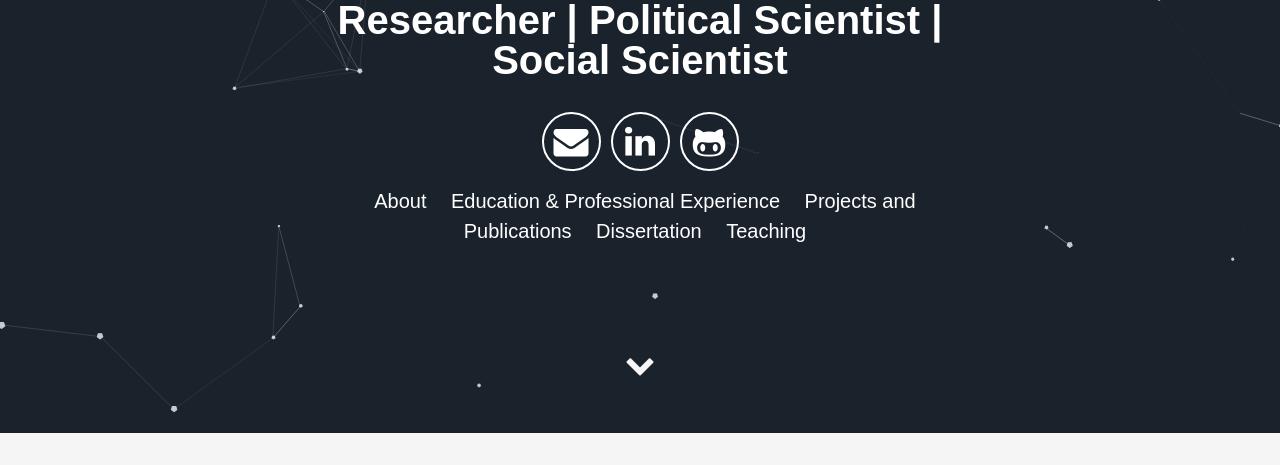
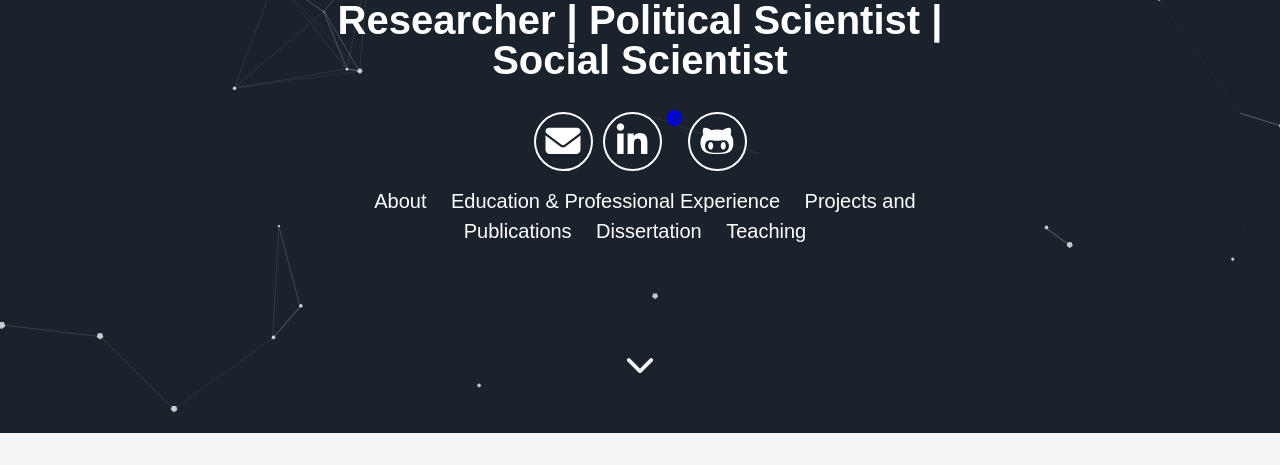
Before and after one commit to SimplyWillis/nicholastwillis, a Jekyll site: the page built from index.html, in a window 1280 px wide. Shown: the part 467-932 px from the top of the page. Built offline with Jekyll 4.4.1, drawn with Linux system fonts in a browser that asks for light colours; nearby versions of some CDN libraries.

Commit message:
Update header.html

```diff
--- a/_includes/header.html
+++ b/_includes/header.html
@@ -1,3 +1,7 @@
+<head>
+  <script src="https://kit.fontawesome.com/4c394c1445.js" crossorigin="anonymous"></script>
+</head>
+
 <div id="particles-js">
   <div class="header">
       <h1>
@@ -7,7 +11,7 @@
       <div class="header-icons">
         <a aria-label="Email" href="mailto:ntwillis15@gmail.com"><i class="icon fa fa-envelope"></i></a>
         <a aria-label="LinkedIn" target="_blank" href="https://www.linkedin.com/in/nicholas-t-willis-668767230"><i class="icon fa fa-linkedin"></i></a>
-        <a aria-label="My OrCiD" target="_blank" href="https://orcid.org/0000-0003-3562-0536"><i class="fa-brands fa-orcid"f8d2;></i></a>
+        <a aria-label="My OrCiD" target="_blank" href="https://orcid.org/0000-0003-3562-0536"><i class="fa-brands fa-orcid"></i></a>
         <a aria-label="My Github" target="_blank" href="https://github.com/SimplyWillis"><i class="icon fa fa-github-alt" aria-hidden="true"></i></a>
       </div>
       <div class="header-links">
```
